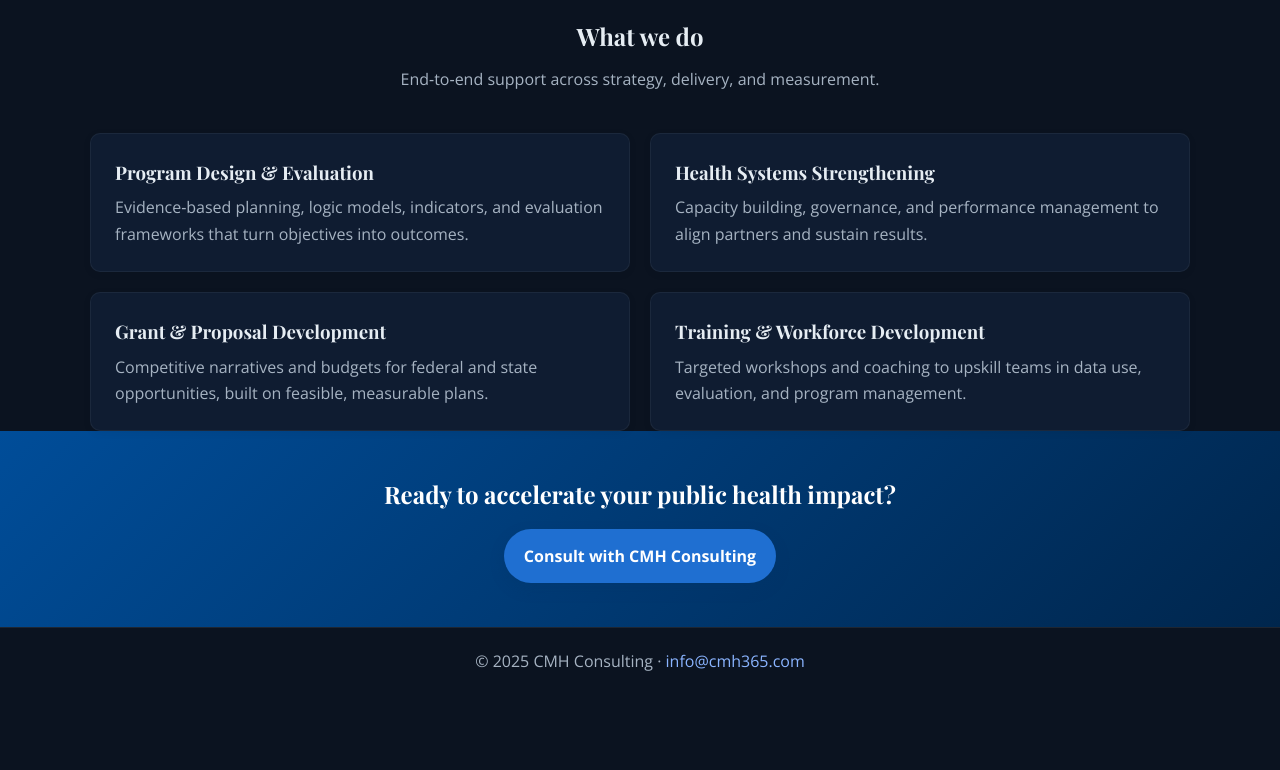
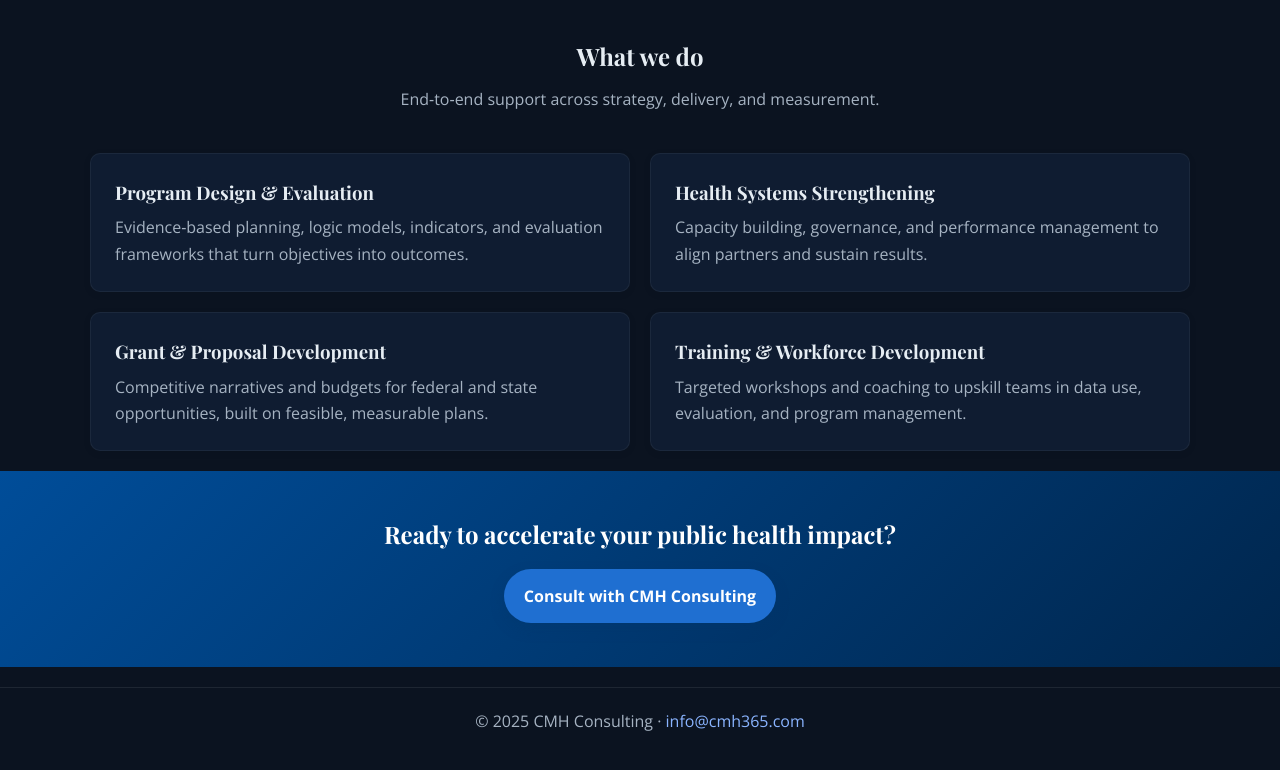
Before and after one commit to hags1153/cmhconsulting, a plain HTML site: page index.html in a window 1280 px wide. Shown: the part 754-1524 px from the top of the page. Before the commit the page ends 1464 px from the top, so only its background shows below. Drawn offline with nearby package versions, Linux system fonts and the light colour scheme.

Commit message:
Spacing fixes: add section+section gap, hero bottom margin, CTA top margin, footer top margin to avoid any visual overlap without major layout changes

```diff
--- a/assets/css/style.css
+++ b/assets/css/style.css
@@ -73,7 +73,7 @@ a:hover { text-decoration: underline; }
 /* ========================
    HERO
 ======================== */
-.hero { position: relative; padding: 7rem 1.25rem; overflow: hidden; background: radial-gradient(900px 500px at 20% 10%, rgba(31,111,209,.25), transparent 60%), radial-gradient(900px 500px at 80% 0%, rgba(255,204,0,.15), transparent 55%); }
+.hero { position: relative; padding: 7rem 1.25rem; overflow: hidden; background: radial-gradient(900px 500px at 20% 10%, rgba(31,111,209,.25), transparent 60%), radial-gradient(900px 500px at 80% 0%, rgba(255,204,0,.15), transparent 55%); margin-bottom: 1.25rem; }
 .hero::before { content: ""; position: absolute; inset: 0; background: linear-gradient(180deg, rgba(15,23,42,0.2) 0%, rgba(15,23,42,0.85) 80%, rgba(15,23,42,1) 100%); z-index: -1; }
 .hero::after { content: none; }
 .hero-content { max-width: 880px; margin: 0 auto; text-align: center; }
@@ -92,7 +92,10 @@ a:hover { text-decoration: underline; }
 /* ========================
    SECTIONS
 ======================== */
+.section-header { text-align: center; max-width: 820px; margin: 0 auto 2.5rem; }
 section { padding: 4.25rem 1.25rem; }
+/* extra breathing room between adjacent sections to avoid visual overlap */
+section + section { margin-top: 1.25rem; }
 .section-header { text-align: center; max-width: 820px; margin: 0 auto 2.5rem; }
 .container-narrow { max-width: 760px; }
 .muted { color: var(--muted); }
@@ -106,7 +109,7 @@ section { padding: 4.25rem 1.25rem; }
 @media (max-width: 960px) { .card { grid-column: span 12; } }
 
 /* CTA */
-.cta { background: linear-gradient(135deg, #004d99, #00264d); color: #fff; text-align: center; padding: 2.75rem 1.25rem; }
+.cta { background: linear-gradient(135deg, #004d99, #00264d); color: #fff; text-align: center; padding: 2.75rem 1.25rem; margin-top: 1.25rem; }
 .cta .container { max-width: 740px; }
 .cta h2 { color: #fff; margin-bottom: 0.9rem; }
 
@@ -125,7 +128,7 @@ section { padding: 4.25rem 1.25rem; }
 /* ========================
    FOOTER
 ======================== */
-footer { background: transparent; border-top: 1px solid rgba(255,255,255,0.08); padding: 1.25rem; text-align: center; color: var(--muted); }
+footer { background: transparent; border-top: 1px solid rgba(255,255,255,0.08); padding: 1.25rem; text-align: center; color: var(--muted); margin-top: 1.25rem; }
 
 /* ========================
    UTILITIES
```
